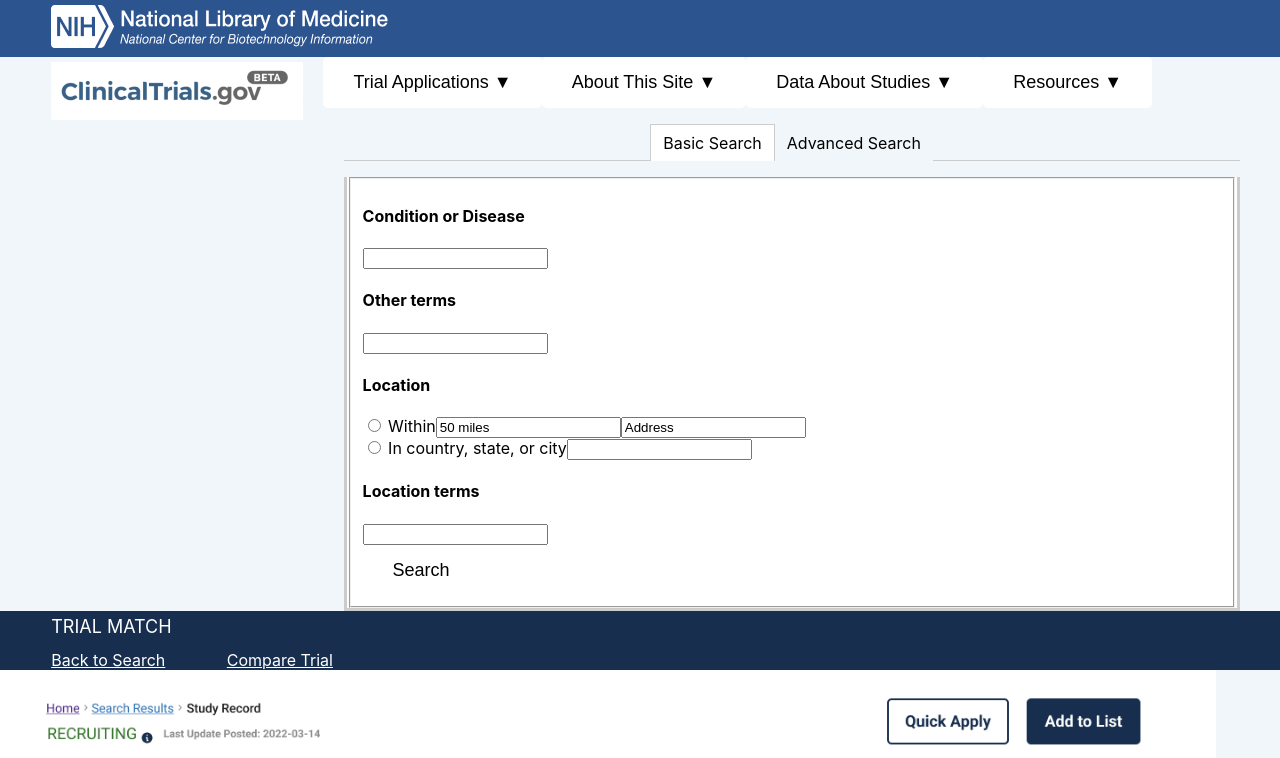
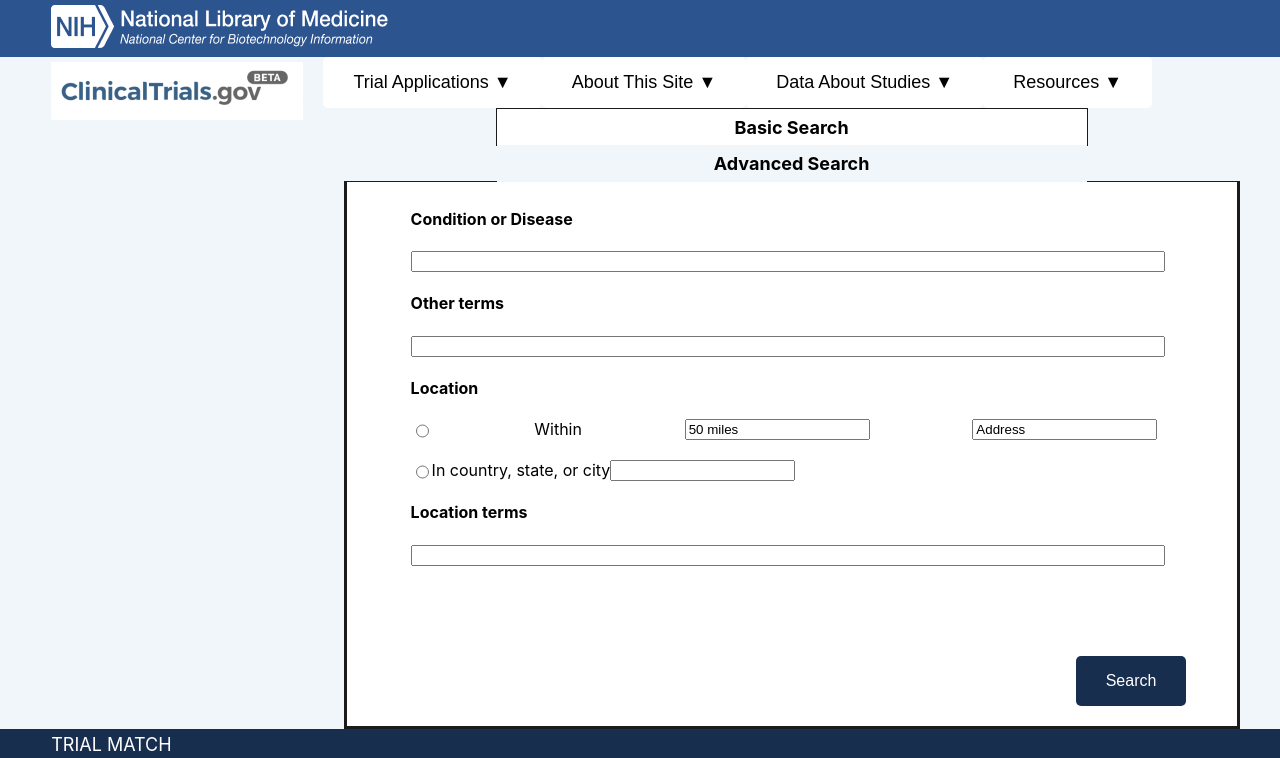
Before and after one commit to salonibg/BHCI-capstone, a React (Create React App) app in the folder clinical-trials/: page / in a window 1280 px wide. Shown: the top 758 px of the page. Built offline with nearby package versions, Linux system fonts and the light colour scheme.

Commit message:
more formatting

```diff
--- a/clinical-trials/src/App.css
+++ b/clinical-trials/src/App.css
@@ -44,3 +44,40 @@ img {
 .Basic_Search {
   margin: 10px 10px;
 }
+
+/*form fields*/
+.form_fields {
+  margin: 0px 50px 90px 50px;
+}
+.three_row {
+  display: flex;
+  flex-direction: row;
+  justify-content: space-between;
+  width: 98%;
+}
+.four_row {
+  display: flex;
+  flex-direction: row;
+  justify-content: space-between;
+  width: 98%;
+}
+
+/*box sizes*/
+#full {
+  width: 98%;
+}
+
+/*buttons*/
+.buttons {
+  display: flex;
+  flex-direction: row;
+  justify-content: space-between;
+  width: 90%;
+  margin: 10px 50px;
+}
+.button_1 {
+  background-color: #182e4e;
+  color: white;
+  height: 50px;
+  font-size: 16px;
+}
--- a/clinical-trials/src/App.js
+++ b/clinical-trials/src/App.js
@@ -14,34 +14,44 @@ function App() {
         <div label="Basic Search" className="Basic_Search">
           <form>
               <fieldset>
+              <div className="form_fields">
                   <label>
                     <h4>Condition or Disease</h4>
-                  <input name="disease" />
+                    <input id="full" name="disease" />
                   </label>
 
                   <label>
                     <h4>Other terms</h4>
-                  <input name="other terms" />
+                    <input id="full" name="other terms" />
                   </label>
 
                   <label>
                     <h4>Location</h4>
+                    <div className="four_row">
                       <input type="radio" name="location" /> Within
                       <input name="distance" defaultValue="50 miles"/>
                       <input name="address" defaultValue="Address"/>
+                    </div>
                   </label>
+
                   <br></br>
                   <label>
+                    <div className="three_row">
                       <input type="radio" name="location" /> In country, state, or city
                       <input name="location"/>
+                    </div>
                   </label>
 
                   <label>
                     <h4>Location terms</h4>
-                  <input name="location terms" />
+                    <input id="full" name="location terms" />
                   </label>
-                <br></br>
-                <button type="submit">Search</button>
+                </div>
+
+                <div className="buttons">
+                  <button></button>
+                  <button className="button_1">Search</button>
+                </div>
               </fieldset>
             </form>
         </div>
--- a/clinical-trials/src/components/tabs/tabs.css
+++ b/clinical-trials/src/components/tabs/tabs.css
@@ -13,12 +13,14 @@ body {
   height: 50%;
   align-self: center;
   justify-self: center;
+  background-color: #F0F6FA;
 }
 
 .tab-list {
-  border-bottom: 1px solid #ccc;
+  border-bottom: 1px solid #1b1b1b;
   padding-left: 0;
   text-align: center;
+  margin: 0px 0px;
 }
 
 .tab-list-item {
@@ -27,17 +29,20 @@ body {
   margin-bottom: -1px;
   padding: 0.5rem 0.75rem;
   background-color: #F0F6FA;
+  width: 566px;
+  font-weight: bold;
+  font-size: large;
 }
 
 .tab-list-active {
   background-color: white;
-  border: solid #ccc;
+  border: solid #1b1b1b;
   border-width: 1px 1px 0 1px;
 }
 
 .tab-content {
   background-color: white;
-  border-bottom: solid #ccc;
-  border-left: solid #ccc;
-  border-right: solid #ccc;
+  border-bottom: solid #1b1b1b;
+  border-left: solid #1b1b1b;
+  border-right: solid #1b1b1b;
 }
--- a/clinical-trials/src/pages/css/advancedsearch.css
+++ b/clinical-trials/src/pages/css/advancedsearch.css
@@ -1,6 +1,8 @@
+/*progress bar*/
 .progress_bar {
     display: flex;
     flex-direction: column;
+    margin-top: 20px;
 }
 
 .progress_bar_label {
@@ -13,6 +15,10 @@
 .form_fields {
     margin: 0px 50px 90px 50px;
 }
+fieldset {
+    border: none;
+}
+
 
 
 /*box sizes*/
@@ -34,6 +40,7 @@
 .three_row {
     display: flex;
     flex-direction: row;
+    justify-content: flex-start;
     width: 98%;
 }
 
@@ -51,7 +58,6 @@
     height: 50px;
     font-size: 16px;
 }
-
 .button_2 {
     background-color: white;
     color: #182e4e;
@@ -60,12 +66,23 @@
     height: 50px;
     font-size: 16px;
 }
+.button_3 {
+    background-color: white;
+    color: #182e4e;
+    border-color: #182e4e;
+    border: 2px solid;
+    height: 43px;
+    font-size: 14px;
+    margin-left: 20px;
+    margin-top: 10px;
+}
 
 /*images*/
 #number_image {
     height: 25px;
     width: 25px;
     margin-top: 19px;
+    margin-right: 15px;
 }
 
 #progress_number {
--- a/clinical-trials/src/pages/js/advancedsearch.js
+++ b/clinical-trials/src/pages/js/advancedsearch.js
@@ -33,7 +33,6 @@ class AdvancedSearch extends Component {
         const values = { condition, location }
 
         switch (step) {
-
             case 1:
               return (
                 <BasicInfo
--- a/clinical-trials/src/pages/js/form_pages/basicinfo.js
+++ b/clinical-trials/src/pages/js/form_pages/basicinfo.js
@@ -13,9 +13,18 @@ const BasicInfo = ({ nextStep, handleChange, values }) => {
       <fieldset>
         <div className="progress_bar">
             <div className="progress_bar_label">
-              <h3>Basic Info</h3>
-              <h3>Common Eligibility</h3>
-              <h3>Disease Specific</h3>
+              <div id="progress_number">
+                <img id="number_image" src="./selected1.png"></img>
+                <h3>Basic Info</h3>
+              </div>
+              <div id="progress_number">
+                <img id="number_image" src="./unselected2.png"></img>
+                <h3>Common Eligibility</h3>
+              </div>
+              <div id="progress_number">
+                <img id="number_image" src="./unselected3.png"></img>
+                <h3>Disease Specific</h3>
+              </div>
             </div>
             <Progressbar bgcolor="#182E4E" progress='16'  height={10} />
         </div>
@@ -29,7 +38,10 @@ const BasicInfo = ({ nextStep, handleChange, values }) => {
             <label>
               <h4>Stages</h4>
               <select id="half" name="stage">
-
+                <option>Stage 1</option>
+                <option>Stage 2</option>
+                <option>Stage 3</option>
+                <option>Stage 4</option>
               </select>
             </label>
 
--- a/clinical-trials/src/pages/js/form_pages/basicinfo2.js
+++ b/clinical-trials/src/pages/js/form_pages/basicinfo2.js
@@ -18,18 +18,25 @@ const BasicInfo2 = ({ prevStep, nextStep, handleChange, values }) => {
       <fieldset>
         <div className="progress_bar">
             <div className="progress_bar_label">
-              <h3>Basic Info</h3>
-              <h3>Common Eligibility</h3>
-              <h3>Disease Specific</h3>
+              <div id="progress_number">
+                <img id="number_image" src="./selected1.png"></img>
+                <h3>Basic Info</h3>
+              </div>
+              <div id="progress_number">
+                <img id="number_image" src="./unselected2.png"></img>
+                <h3>Common Eligibility</h3>
+              </div>
+              <div id="progress_number">
+                <img id="number_image" src="./unselected3.png"></img>
+                <h3>Disease Specific</h3>
+              </div>
             </div>
             <Progressbar bgcolor="#182E4E" progress='33'  height={10} />
         </div>
         <div className="form_fields">
           <label>
               <h4>Location</h4>
-              <select id="full" name="location2">
-
-              </select>
+              <input type="text" id="full" name="location"/>
           </label>
 
           <div className="two_row">
--- a/clinical-trials/src/pages/js/form_pages/common_eligibility.js
+++ b/clinical-trials/src/pages/js/form_pages/common_eligibility.js
@@ -29,7 +29,7 @@ const CommonEligibility = ({ prevStep, nextStep, handleChange, values }) => {
                 <div id="progress_number">
                   <img id="number_image" src="./unselected3.png"></img>
                   <h3>Disease Specific</h3>
-              </div>
+                </div>
               </div>
               <Progressbar bgcolor="#182E4E" progress='66'  height={10} />
             </div>
@@ -47,14 +47,14 @@ const CommonEligibility = ({ prevStep, nextStep, handleChange, values }) => {
             </div>
               <label className="three_row">
                 <h4>Pregnancy Status</h4>
-                <button>Currently Pregnant</button>
-                <button>Not Pregnant</button>
+                <button className="button_3">Currently Pregnant</button>
+                <button className="button_3">Not Pregnant</button>
               </label>
 
               <label className="three_row">
                 <h4>Active autoimmune disease</h4>
-                <button>Yes</button>
-                <button>No</button>
+                <button className="button_3">Yes</button>
+                <button className="button_3">No</button>
               </label>
 
               <label>
--- a/clinical-trials/src/pages/js/form_pages/diseasespecific.js
+++ b/clinical-trials/src/pages/js/form_pages/diseasespecific.js
@@ -32,7 +32,13 @@ const DiseaseSpecific = ({ prevStep, handleChange, values }) => {
         <div className="form_fields">
           <label>
               <h4>Select the Breslow depth:</h4>
-              <select id="full" name="breslow"></select>
+              <select id="full" name="breslow">
+                <option>Breslow level I: less than 0.75 mm</option>
+                <option>Breslow level II: 0.75-1.49 mm</option>
+                <option>Breslow level III: 1.50-2.25 mm</option>
+                <option>Breslow level IV: 2.26-3.0 mm</option>
+                <option>Breslow level V: greatar than 3.0 mm</option>
+              </select>
           </label>
 
           <label>
```
Lines whose indentation alone changed are shown as unchanged.
